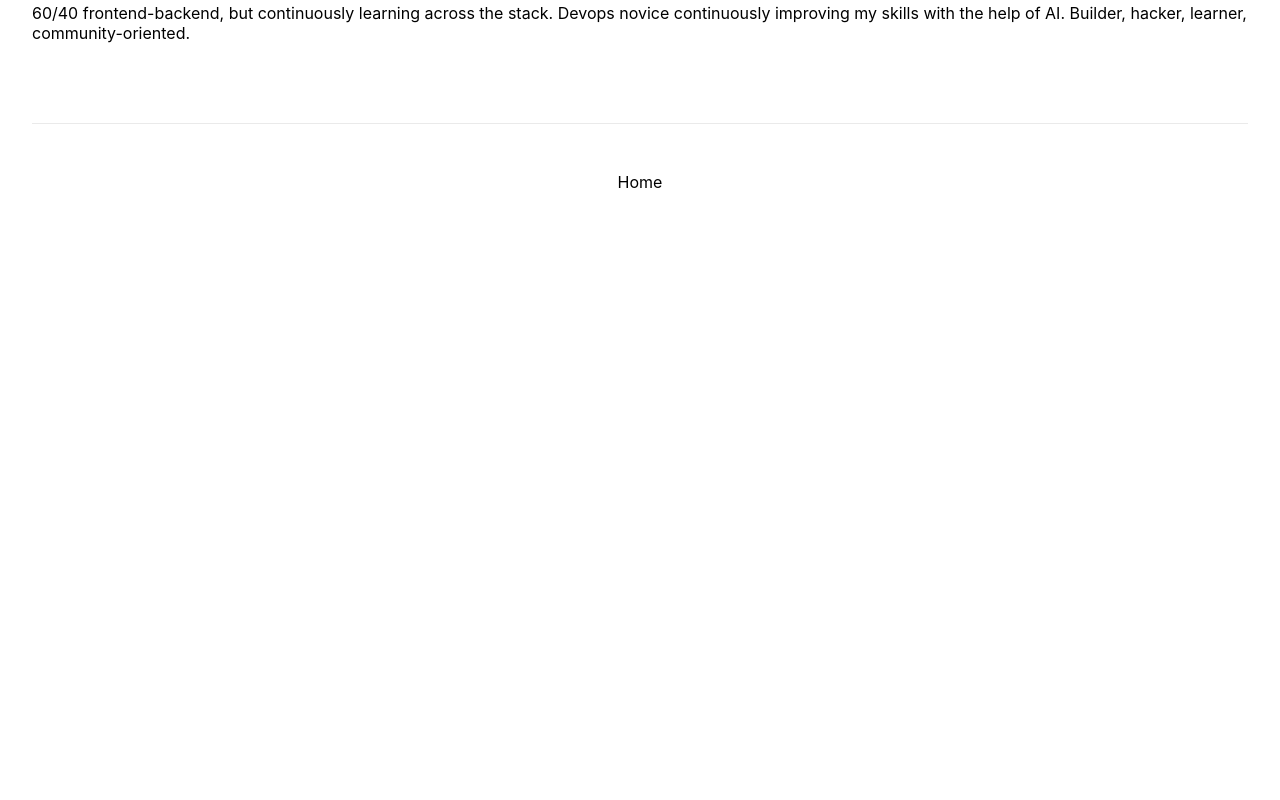
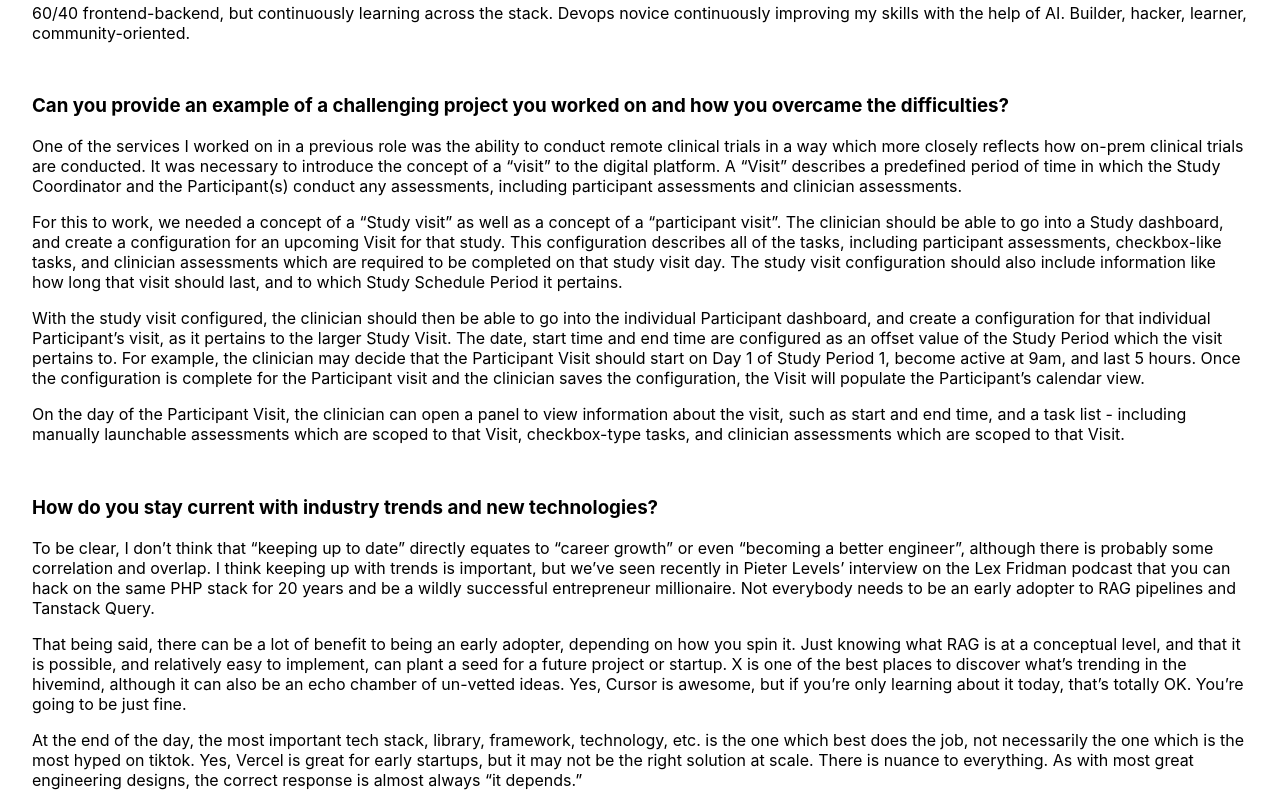
Before and after one commit to chriswillsflannery/chriswillsflannery, a Next.js app: page /posts/ragExamplesForJobApplication in a window 1280 px wide. Shown: the part 920-1720 px from the top of the page. Before the commit the page ends 1160 px from the top, so only its background shows below. Built offline with nearby package versions, Linux system fonts and the light colour scheme.

Commit message:
more RAG examples

```diff
--- a/pages/posts/ragExamplesForJobApplication.tsx
+++ b/pages/posts/ragExamplesForJobApplication.tsx
@@ -46,6 +46,23 @@ const RagExamplesForJobApplication: NextPage = () => {
             <h3>{`How would you describe your balance and depth between backend and frontend skills?`}</h3>
             <p>{`60/40 frontend-backend, but continuously learning across the stack. Devops novice continuously improving my skills with the help of AI. Builder, hacker, learner, community-oriented.`}</p>
         </article>
+        <HL />
+
+        <article>
+            <h3>{`Can you provide an example of a challenging project you worked on and how you overcame the difficulties?`}</h3>
+            <p>{`One of the services I worked on in a previous role was the ability to conduct remote clinical trials in a way which more closely reflects how on-prem clinical trials are conducted. It was necessary to introduce the concept of a “visit” to the digital platform. A “Visit” describes a predefined period of time in which the Study Coordinator and the Participant(s) conduct any assessments, including participant assessments and clinician assessments.`}</p>
+            <p>{`For this to work, we needed a concept of a “Study visit” as well as a concept of a “participant visit”. The clinician should be able to go into a Study dashboard, and create a configuration for an upcoming Visit for that study. This configuration describes all of the tasks, including participant assessments, checkbox-like tasks, and clinician assessments which are required to be completed on that study visit day. The study visit configuration should also include information like how long that visit should last, and to which Study Schedule Period it pertains.`}</p>
+            <p>{`With the study visit configured, the clinician should then be able to go into the individual Participant dashboard, and create a configuration for that individual Participant’s visit, as it pertains to the larger Study Visit. The date, start time and end time are configured as an offset value of the Study Period which the visit pertains to. For example, the clinician may decide that the Participant Visit should start on Day 1 of Study Period 1, become active at 9am, and last 5 hours. Once the configuration is complete for the Participant visit and the clinician saves the configuration, the Visit will populate the Participant’s calendar view. `}</p>
+            <p>{`On the day of the Participant Visit, the clinician can open a panel to view information about the visit, such as start and end time, and a task list - including manually launchable assessments which are scoped to that Visit, checkbox-type tasks, and clinician assessments which are scoped to that Visit.`}</p>
+        </article>
+        <HL />
+
+        <article>
+            <h3>{`How do you stay current with industry trends and new technologies?`}</h3>
+            <p>{`To be clear, I don’t think that “keeping up to date” directly equates to “career growth” or even “becoming a better engineer”, although there is probably some correlation and overlap. I think keeping up with trends is important, but we’ve seen recently in Pieter Levels’ interview on the Lex Fridman podcast that you can hack on the same PHP stack for 20 years and be a wildly successful entrepreneur millionaire. Not everybody needs to be an early adopter to RAG pipelines and Tanstack Query.`}</p>
+            <p>{`That being said, there can be a lot of benefit to being an early adopter, depending on how you spin it. Just knowing what RAG is at a conceptual level, and that it is possible, and relatively easy to implement, can plant a seed for a future project or startup. X is one of the best places to discover what’s trending in the hivemind, although it can also be an echo chamber of un-vetted ideas. Yes, Cursor is awesome, but if you’re only learning about it today, that’s totally OK. You’re going to be just fine.`}</p>
+            <p>{`At the end of the day, the most important tech stack, library, framework, technology, etc. is the one which best does the job, not necessarily the one which is the most hyped on tiktok. Yes, Vercel is great for early startups, but it may not be the right solution at scale. There is nuance to everything. As with most great engineering designs, the correct response is almost always “it depends.”`}</p>
+        </article>
 
       </main>
 
```
